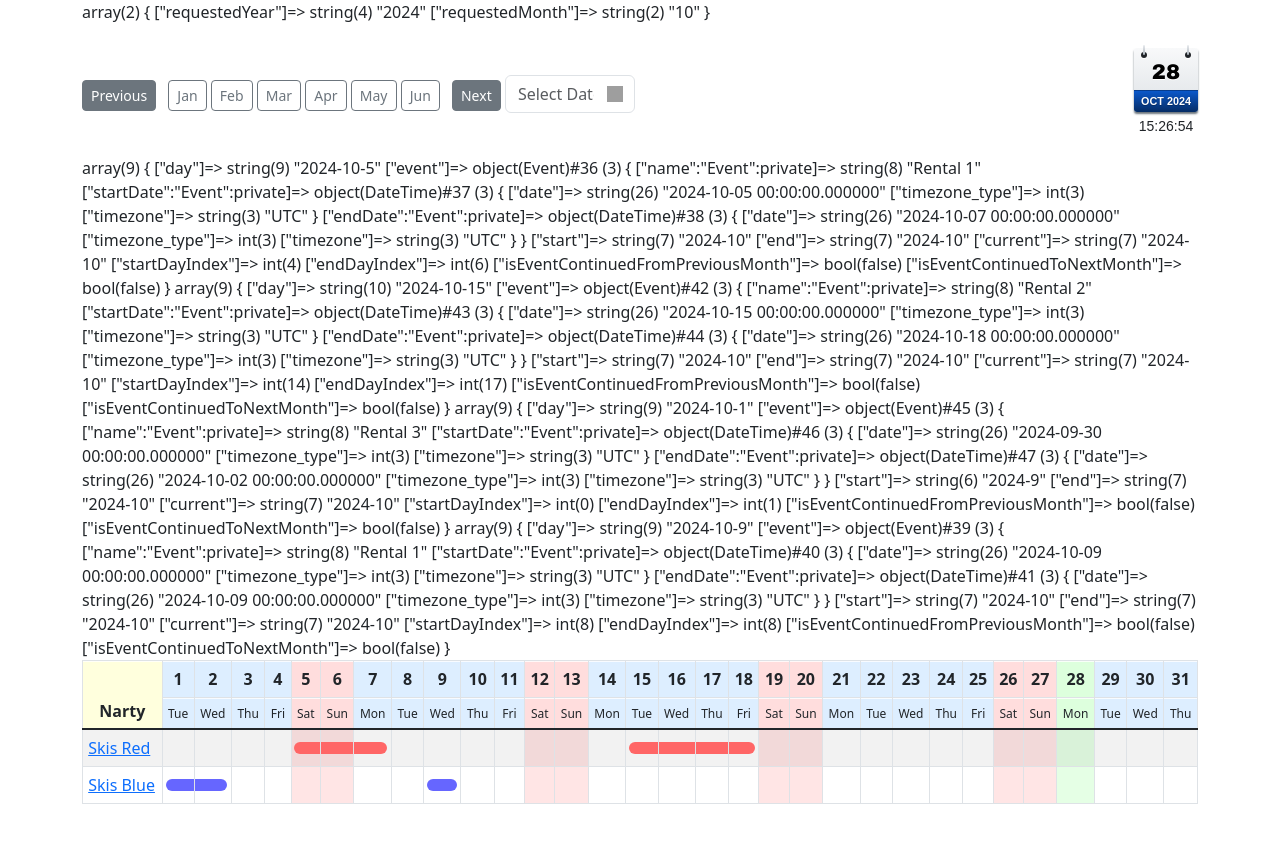
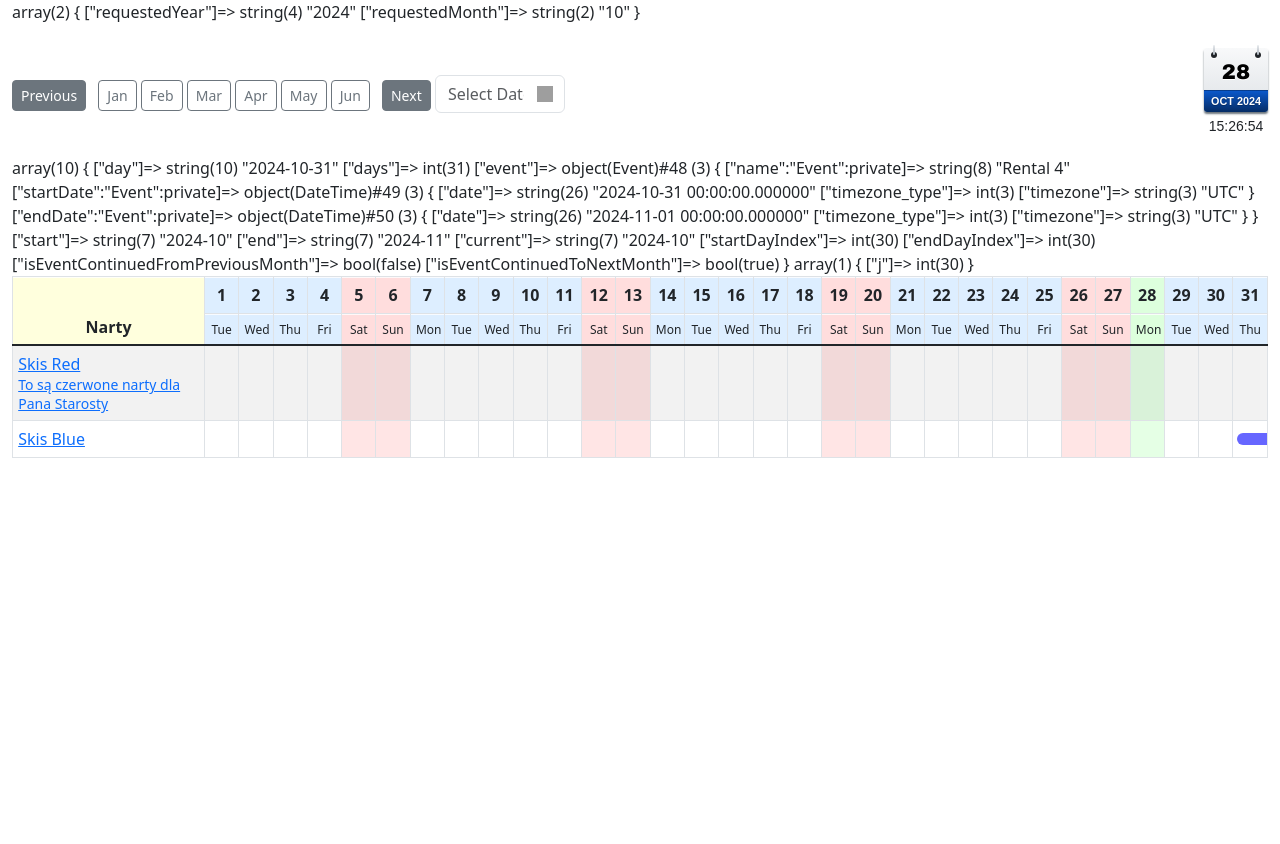
Before and after one commit to vbert/experiments-php, a PHP site: page /calendar.php in a window 1280 px wide. After the commit the page ends 458 px from the top, so only its background shows below. Run offline with PHP 8.4, Linux system fonts and the light colour scheme; grey boxes are pictures that could not be loaded.

Commit message:
HorizontalMonthlyCalendar, chpt-Calendar

```diff
--- a/chpt-Calendar/calendar.php
+++ b/chpt-Calendar/calendar.php
@@ -5,7 +5,7 @@
  * File Created: 2024-10-29, 9:36:40
  * Author: Wojciech Sobczak (wsobczak@gmail.com)
  * -----
- * Last Modified: 2024-11-03, 15:14:29
+ * Last Modified: 2024-11-04, 15:24:27
  * Modified By: Wojciech Sobczak (wsobczak@gmail.com)
  * -----
  * Copyright © 2021 - 2024 by vbert
@@ -212,6 +212,7 @@ class CalendarRenderer {
 
     public function render(): string {
         $html = '<div class="table-responsive">';
+        // $html .= '<table class="table table-sm table-striped table-hover table-bordered table-events">';
         $html .= '<table class="table table-sm table-striped table-hover table-bordered table-events">';
         $html .= '<thead>';
         $html .= $this->renderDayNumbers();
@@ -230,7 +231,7 @@ class CalendarRenderer {
     }
 
     private function renderDayNumbers(): string {
-        $html = '<tr><th class="monthdays" rowspan="2">Narty</th>';
+        $html = '<tr><th class="object-list" rowspan="2">Narty</th>';
 
         foreach ($this->calendar->getDays() as $day) {
             $dayNumber = (int)date('j', strtotime($day->getDate()));
@@ -250,31 +251,6 @@ class CalendarRenderer {
             $dayName = $day->getDayName();
             $dayClass = $this->calculateCssClass($day);
             $html .= "<td{$dayClass}>{$dayName}</td>";
-        }
-
-        $html .= "</tr>";
-        return $html;
-    }
-
-    private function renderObjectRow_OLD(GeneralObject $object): string {
-        $html = "<tr><td><a href='{$object->getUrlAddEvent()}'>{$object->getName()}</a></td>";
-        $days = $this->calendar->getDays();
-
-        for ($i = 0; $i < count($days); $i++) {
-            $day = $days[$i];
-            $dayClass = $this->calculateCssClass($day);
-            $event = $this->getEventForDay($object, $day);
-
-            if ($event) {
-                $colspan = $this->calculateColspan($event, $i);
-                $color = $object->getColor();
-                $eventName = $this->getFormattedEventName($event, $day);
-
-                $html .= "<td{$dayClass} colspan='{$colspan}' style='background-color:{$color};'><a href='{$object->getUrlEditEvent()}'>{$eventName}</a></td>";
-                $i += $colspan - 1;
-            } else {
-                $html .= "<td{$dayClass}></td>";
-            }
         }
 
         $html .= "</tr>";
@@ -307,6 +283,7 @@ class CalendarRenderer {
 
 var_dump([
     'day' => $day->getDate(),
+    'days' => count($days),
     'event' => $event,
     'start' => $event->getStartDate()->format('Y-n'),
     'end' => $event->getEndDate()->format('Y-n'),
@@ -323,7 +300,11 @@ var_dump([
                     $dayClass = '';
                     $cssClasses = ['calendar-event'];
 
-                    if ($j == $startDayIndex && $j == $endDayIndex) {
+                    var_dump([
+                        'j' => $j
+                    ]);
+
+                    if ($j == $startDayIndex && $j == $endDayIndex && !$isEventContinuedFromPreviousMonth && !$isEventContinuedToNextMonth) {
                         // Wydarzenie jednodniowe
                         $cssClasses[] = 'rounded';
                     } elseif ($j == $startDayIndex) {
@@ -354,7 +335,7 @@ var_dump([
 
 
 
-    private function renderObjectRow_OLD_2(GeneralObject $object): string {
+    private function renderObjectRow_OLD(GeneralObject $object): string {
         $html = "<tr><td><a href='{$object->getUrlAddEvent()}'>{$object->getName()}</a></td>";
         $days = $this->calendar->getDays();
 
@@ -488,19 +469,20 @@ var_dump([
 
 // Set up calendar and objects
 $calendar = new Calendar($requestedYear, $requestedMonth);
-$skis1 = new Skis(1, "Skis Red", "Red colored skis for professionals.", "#ff6666");
+$skis1 = new Skis(1, "Skis Red<br><small>To są czerwone narty dla Pana Starosty</small>", "Red colored skis for professionals.", "#ff6666");
 $skis2 = new Skis(2, "Skis Blue", "Blue colored skis for beginners.", "#6666ff");
 
 $event1 = new Event("Rental 1", new DateTime("2024-10-05"), new DateTime("2024-10-07"));
 $event2 = new Event("Rental 1", new DateTime("2024-10-09"), new DateTime("2024-10-09"));
 $event3 = new Event("Rental 2", new DateTime("2024-10-15"), new DateTime("2024-10-18"));
-$event4 = new Event("Rental 3", new DateTime("2024-09-30"), new DateTime("2024-10-02"));
-$event5 = new Event("Rental 4", new DateTime("2024-10-30"), new DateTime("2024-11-02"));
+$event4 = new Event("Rental 3", new DateTime("2024-10-29"), new DateTime("2024-11-01"));
+$event5 = new Event("Rental 4", new DateTime("2024-10-31"), new DateTime("2024-11-01"));
 
-$skis1->addEvent($event1);
-$skis2->addEvent($event2);
-$skis1->addEvent($event3);
-$skis2->addEvent($event4);
+// $skis1->addEvent($event1);
+// $skis2->addEvent($event2);
+// $skis1->addEvent($event3);
+// $skis1->addEvent($event4);
+$skis2->addEvent($event5);
 
 $renderer = new CalendarRenderer($calendar, [$skis1, $skis2]);
 ?>
@@ -517,7 +499,7 @@ $renderer = new CalendarRenderer($calendar, [$skis1, $skis2]);
     <!-- style.css -->
     <link rel="stylesheet" href="./style.css">
 </head>
-<body class="container">
+<body class="container-fluid">
 
 <div class="my-4 calendar-events">
     <div class="d-flex align-items-center justify-content-between mb-3">
--- a/chpt-Calendar/style.css
+++ b/chpt-Calendar/style.css
@@ -4,7 +4,7 @@
  * File Created: 2024-10-29, 14:16:07
  * Author: Wojciech Sobczak (wsobczak@gmail.com)
  * -----
- * Last Modified: 2024-11-03, 15:02:16
+ * Last Modified: 2024-11-04, 12:54:08
  * Modified By: Wojciech Sobczak (wsobczak@gmail.com)
  * -----
  * Copyright © 2021 - 2024 by vbert
@@ -12,6 +12,22 @@
 
 .table-sm > :not(caption) > * > * {
     padding: .425rem .325rem;
+}
+
+.table-events {
+    table-layout: fixed;
+    width: max(65rem, 100%);
+}
+
+.table-events th:first-of-type,
+.table-events td:first-of-type {
+    min-width: 12rem;
+    width: 12rem;
+}
+
+.table-events th:not(:first-child),
+.table-events td:not(:first-child) {
+    min-width: 30px;
 }
 
 .table-events thead th,
@@ -34,7 +50,14 @@
     background-color: #dfd;
 }
 
-.table-events thead tr th:first-child {
+.table-events thead th:first-child,
+.table-events tbody td:first-child {
+    position: sticky;
+    inset-inline-start: 0;
+    /* border-inline-end: none; */
+}
+
+.table-events thead th:first-child {
     background-color: #ffd;
 }
 
```
